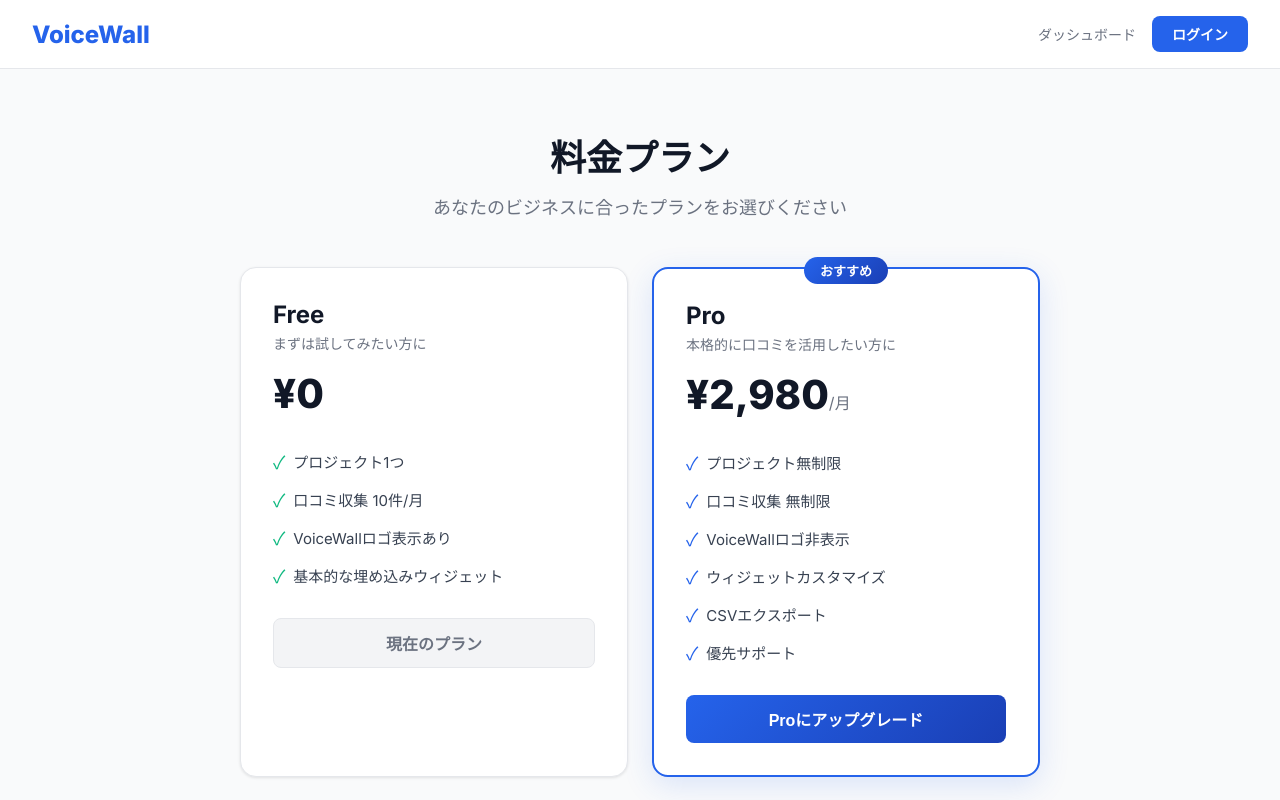
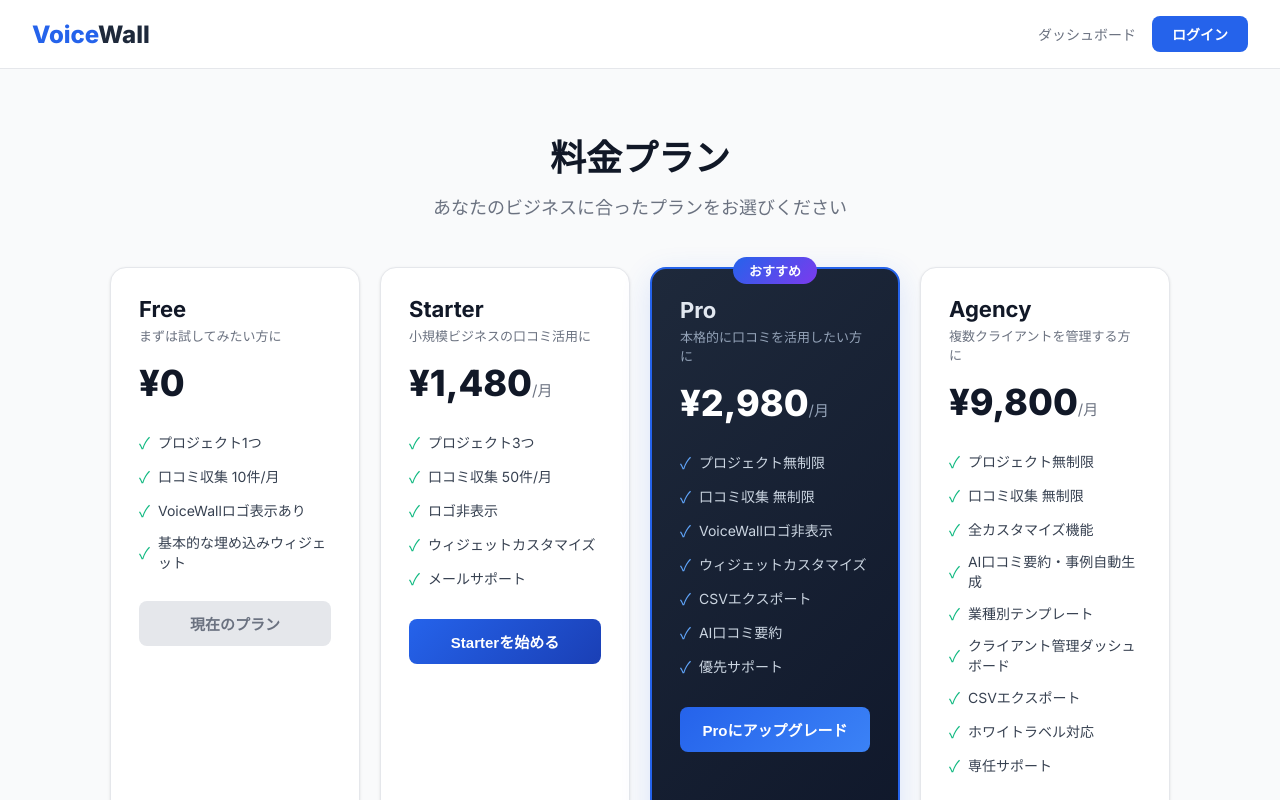
Before and after one commit to MKanasugi000/voicewall, a Next.js app: page /pricing in a window 1280 px wide. Shown: the top 800 px of the page. Built offline with nearby package versions, Linux system fonts and the light colour scheme; no server answers.

Commit message:
Update: 2026-03-09 19:15

```diff
--- a/src/app/api/stripe/webhook/route.ts
+++ b/src/app/api/stripe/webhook/route.ts
@@ -31,6 +31,7 @@
     case "checkout.session.completed": {
       const session = event.data.object;
       const userId = session.metadata?.userId;
+      const plan = session.metadata?.plan || "pro"; // metadataからプラン取得（後方互換でpro）
       const customerId = session.customer as string;
       const subscriptionId = session.subscription as string;
 
@@ -40,7 +41,7 @@
           user_id: userId,
           stripe_customer_id: customerId,
           stripe_subscription_id: subscriptionId,
-          plan: "pro",
+          plan: plan,
           status: "active",
           updated_at: new Date().toISOString(),
         });
--- a/src/app/layout.tsx
+++ b/src/app/layout.tsx
@@ -51,11 +51,27 @@
     },
     {
       "@type": "Offer",
+      name: "Starter",
+      price: "1480",
+      priceCurrency: "JPY",
+      billingIncrement: "P1M",
+      description: "プロジェクト3つ、口コミ収集50件/月",
+    },
+    {
+      "@type": "Offer",
       name: "Pro",
       price: "2980",
       priceCurrency: "JPY",
       billingIncrement: "P1M",
-      description: "プロジェクト無制限、口コミ収集無制限",
+      description: "プロジェクト無制限、口コミ収集無制限、AI口コミ要約",
+    },
+    {
+      "@type": "Offer",
+      name: "Agency",
+      price: "9800",
+      priceCurrency: "JPY",
+      billingIncrement: "P1M",
+      description: "全機能無制限、ホワイトラベル対応、専任サポート",
     },
   ],
   aggregateRating: {
--- a/src/app/pricing/page.tsx
+++ b/src/app/pricing/page.tsx
@@ -16,6 +16,23 @@
     ],
     cta: "現在のプラン",
     highlighted: false,
+    planKey: "free",
+  },
+  {
+    name: "Starter",
+    price: "¥1,480",
+    period: "/月",
+    description: "小規模ビジネスの口コミ活用に",
+    features: [
+      "プロジェクト3つ",
+      "口コミ収集 50件/月",
+      "ロゴ非表示",
+      "ウィジェットカスタマイズ",
+      "メールサポート",
+    ],
+    cta: "Starterを始める",
+    highlighted: false,
+    planKey: "starter",
   },
   {
     name: "Pro",
@@ -28,15 +45,37 @@
       "VoiceWallロゴ非表示",
       "ウィジェットカスタマイズ",
       "CSVエクスポート",
+      "AI口コミ要約",
       "優先サポート",
     ],
     cta: "Proにアップグレード",
     highlighted: true,
+    planKey: "pro",
+  },
+  {
+    name: "Agency",
+    price: "¥9,800",
+    period: "/月",
+    description: "複数クライアントを管理する方に",
+    features: [
+      "プロジェクト無制限",
+      "口コミ収集 無制限",
+      "全カスタマイズ機能",
+      "AI口コミ要約・事例自動生成",
+      "業種別テンプレート",
+      "クライアント管理ダッシュボード",
+      "CSVエクスポート",
+      "ホワイトラベル対応",
+      "専任サポート",
+    ],
+    cta: "Agencyを始める",
+    highlighted: false,
+    planKey: "agency",
   },
 ];
 
 export default function PricingPage() {
-  const [loading, setLoading] = useState(false);
+  const [loading, setLoading] = useState<string | null>(null);
   const [currentPlan, setCurrentPlan] = useState("free");
   const [userId, setUserId] = useState<string | null>(null);
   const [email, setEmail] = useState<string | null>(null);
@@ -57,18 +96,18 @@
     checkAuth();
   }, []);
 
-  const handleUpgrade = async () => {
+  const handleUpgrade = async (planKey: string) => {
     if (!userId || !email) {
       window.location.href = "/login";
       return;
     }
 
-    setLoading(true);
+    setLoading(planKey);
     try {
       const res = await fetch("/api/stripe/create-checkout", {
         method: "POST",
         headers: { "Content-Type": "application/json" },
-        body: JSON.stringify({ email, userId }),
+        body: JSON.stringify({ email, userId, plan: planKey }),
       });
       const data = await res.json();
 
@@ -80,7 +119,12 @@
     } catch {
       alert("エラーが発生しました。");
     }
-    setLoading(false);
+    setLoading(null);
+  };
+
+  const planOrder = ["free", "starter", "pro", "agency"];
+  const isUpgrade = (planKey: string) => {
+    return planOrder.indexOf(planKey) > planOrder.indexOf(currentPlan);
   };
 
   return (
@@ -94,8 +138,9 @@
         background: "white",
         borderBottom: "1px solid #E5E7EB",
       }}>
-        <a href="/" style={{ fontSize: "24px", fontWeight: 800, color: "#2563EB", textDecoration: "none" }}>
-          VoiceWall
+        <a href="/" style={{ fontSize: "24px", fontWeight: 800, textDecoration: "none" }}>
+          <span style={{ color: "#2563EB" }}>Voice</span>
+          <span style={{ color: "#1e293b" }}>Wall</span>
         </a>
         <div style={{ display: "flex", gap: "16px", alignItems: "center" }}>
           <a href="/dashboard" style={{ color: "#6B7280", textDecoration: "none", fontSize: "14px" }}>
@@ -118,7 +163,7 @@
       </nav>
 
       {/* メインコンテンツ */}
-      <div style={{ maxWidth: "900px", margin: "0 auto", padding: "60px 20px" }}>
+      <div style={{ maxWidth: "1100px", margin: "0 auto", padding: "60px 20px" }}>
         <div style={{ textAlign: "center", marginBottom: "48px" }}>
           <h1 style={{ fontSize: "36px", fontWeight: 800, color: "#111827", margin: "0 0 12px" }}>
             料金プラン
@@ -130,21 +175,22 @@
 
         <div style={{
           display: "grid",
-          gridTemplateColumns: "1fr 1fr",
-          gap: "24px",
-          maxWidth: "800px",
+          gridTemplateColumns: "repeat(4, 1fr)",
+          gap: "20px",
+          maxWidth: "1060px",
           margin: "0 auto",
         }}>
           {plans.map((plan) => (
             <div
               key={plan.name}
               style={{
-                background: "white",
+                background: plan.highlighted ? "linear-gradient(135deg, #1e293b, #0f172a)" : "white",
                 borderRadius: "16px",
-                padding: "32px",
+                padding: "28px",
                 border: plan.highlighted ? "2px solid #2563EB" : "1px solid #E5E7EB",
                 position: "relative",
                 boxShadow: plan.highlighted ? "0 8px 30px rgba(37, 99, 235, 0.15)" : "0 1px 3px rgba(0,0,0,0.1)",
+                transition: "transform 0.3s ease, box-shadow 0.3s ease",
               }}
             >
               {plan.highlighted && (
@@ -153,7 +199,7 @@
                   top: "-12px",
                   left: "50%",
                   transform: "translateX(-50%)",
-                  background: "linear-gradient(135deg, #2563EB, #1A3FB5)",
+                  background: "linear-gradient(135deg, #2563EB, #7c3aed)",
                   color: "white",
                   padding: "4px 16px",
                   borderRadius: "20px",
@@ -164,19 +210,19 @@
                 </div>
               )}
 
-              <h2 style={{ fontSize: "24px", fontWeight: 700, color: "#111827", margin: "0 0 4px" }}>
+              <h2 style={{ fontSize: "22px", fontWeight: 700, color: plan.highlighted ? "#e2e8f0" : "#111827", margin: "0 0 4px" }}>
                 {plan.name}
               </h2>
-              <p style={{ fontSize: "14px", color: "#6B7280", margin: "0 0 16px" }}>
+              <p style={{ fontSize: "13px", color: plan.highlighted ? "#94a3b8" : "#6B7280", margin: "0 0 16px" }}>
                 {plan.description}
               </p>
 
-              <div style={{ marginBottom: "24px" }}>
-                <span style={{ fontSize: "40px", fontWeight: 800, color: "#111827" }}>
+              <div style={{ marginBottom: "20px" }}>
+                <span style={{ fontSize: "36px", fontWeight: 800, color: plan.highlighted ? "#fff" : "#111827" }}>
                   {plan.price}
                 </span>
                 {plan.period && (
-                  <span style={{ fontSize: "16px", color: "#6B7280" }}>{plan.period}</span>
+                  <span style={{ fontSize: "15px", color: plan.highlighted ? "#94a3b8" : "#6B7280" }}>{plan.period}</span>
                 )}
               </div>
 
@@ -186,11 +232,11 @@
                     display: "flex",
                     alignItems: "center",
                     gap: "8px",
-                    padding: "6px 0",
-                    fontSize: "15px",
-                    color: "#374151",
+                    padding: "5px 0",
+                    fontSize: "14px",
+                    color: plan.highlighted ? "#cbd5e1" : "#374151",
                   }}>
-                    <span style={{ color: plan.highlighted ? "#2563EB" : "#10B981", fontSize: "18px" }}>
+                    <span style={{ color: plan.highlighted ? "#60a5fa" : "#10B981", fontSize: "16px", flexShrink: 0 }}>
                       &#10003;
                     </span>
                     {feature}
@@ -198,62 +244,90 @@
                 ))}
               </ul>
 
-              {plan.name === "Pro" ? (
-                currentPlan === "pro" ? (
+              {currentPlan === plan.planKey ? (
                 <button
                   disabled
                   style={{
                     width: "100%",
                     padding: "12px",
-                      background: "#E5E7EB",
-                      color: "#6B7280",
+                    background: plan.highlighted ? "rgba(255,255,255,0.1)" : "#E5E7EB",
+                    color: plan.highlighted ? "#94a3b8" : "#6B7280",
                     border: "none",
                     borderRadius: "8px",
-                      fontSize: "16px",
+                    fontSize: "15px",
                     fontWeight: 600,
                   }}
                 >
                   現在のプラン
                 </button>
-                ) : (
+              ) : plan.planKey === "free" ? (
                 <button
-                    onClick={handleUpgrade}
-                    disabled={loading}
+                  disabled
                   style={{
                     width: "100%",
                     padding: "12px",
-                      background: loading ? "#93C5FD" : "linear-gradient(135deg, #2563EB, #1A3FB5)",
+                    background: "white",
+                    color: "#6B7280",
+                    border: "1px solid #E5E7EB",
+                    borderRadius: "8px",
+                    fontSize: "15px",
+                    fontWeight: 600,
+                  }}
+                >
+                  Freeプラン
+                </button>
+              ) : isUpgrade(plan.planKey) ? (
+                <button
+                  onClick={() => handleUpgrade(plan.planKey)}
+                  disabled={loading === plan.planKey}
+                  style={{
+                    width: "100%",
+                    padding: "12px",
+                    background: loading === plan.planKey ? "#93C5FD" : plan.highlighted ? "linear-gradient(135deg, #2563EB, #3b82f6)" : "linear-gradient(135deg, #2563EB, #1A3FB5)",
                     color: "white",
                     border: "none",
                     borderRadius: "8px",
-                      fontSize: "16px",
+                    fontSize: "15px",
                     fontWeight: 600,
-                      cursor: loading ? "not-allowed" : "pointer",
+                    cursor: loading === plan.planKey ? "not-allowed" : "pointer",
                   }}
                 >
-                    {loading ? "処理中..." : plan.cta}
+                  {loading === plan.planKey ? "処理中..." : plan.cta}
                 </button>
-                )
               ) : (
                 <button
                   disabled
                   style={{
                     width: "100%",
                     padding: "12px",
-                    background: currentPlan === "free" ? "#F3F4F6" : "white",
-                    color: "#6B7280",
+                    background: "white",
+                    color: "#9CA3AF",
                     border: "1px solid #E5E7EB",
                     borderRadius: "8px",
-                    fontSize: "16px",
+                    fontSize: "15px",
                     fontWeight: 600,
                   }}
                 >
-                  {currentPlan === "free" ? "現在のプラン" : "Freeプラン"}
+                  現在のプランに含まれます
                 </button>
               )}
             </div>
           ))}
         </div>
+
+        {/* レスポンシブ用CSS */}
+        <style dangerouslySetInnerHTML={{ __html: `
+          @media (max-width: 900px) {
+            div[style*="gridTemplateColumns: repeat(4"] {
+              grid-template-columns: repeat(2, 1fr) !important;
+            }
+          }
+          @media (max-width: 560px) {
+            div[style*="gridTemplateColumns: repeat(4"] {
+              grid-template-columns: 1fr !important;
+            }
+          }
+        `}} />
 
         <p style={{ textAlign: "center", marginTop: "32px", color: "#9CA3AF", fontSize: "13px" }}>
           決済はStripeで安全に処理されます。いつでもキャンセル可能です。
--- a/src/lib/stripe.ts
+++ b/src/lib/stripe.ts
@@ -2,8 +2,10 @@
 
 export const stripe = new Stripe(process.env.STRIPE_SECRET_KEY || "");
 
-// Proプランの価格ID（Stripeで作成後にここに設定）
+// 価格ID（Stripeで作成後に環境変数に設定）
+export const STARTER_PRICE_ID = process.env.STRIPE_STARTER_PRICE_ID || "";
 export const PRO_PRICE_ID = process.env.STRIPE_PRO_PRICE_ID || "";
+export const AGENCY_PRICE_ID = process.env.STRIPE_AGENCY_PRICE_ID || "";
 
 // プラン定義
 export const PLANS = {
@@ -12,7 +14,20 @@
     price: 0,
     projects: 1,
     testimonials: 10, // 月10件まで
-    features: ["プロジェクト1つ", "口コミ収集 10件/月", "VoiceWallロゴ表示あり"],
+    features: ["プロジェクト1つ", "口コミ収集 10件/月", "基本ウィジェット", "VoiceWallロゴ表示あり"],
+  },
+  starter: {
+    name: "Starter",
+    price: 1480,
+    projects: 3,
+    testimonials: 50, // 月50件まで
+    features: [
+      "プロジェクト3つ",
+      "口コミ収集 50件/月",
+      "ロゴ非表示",
+      "ウィジェットカスタマイズ",
+      "メールサポート",
+    ],
   },
   pro: {
     name: "Pro",
@@ -25,6 +40,25 @@
       "ロゴ非表示",
       "ウィジェットカスタマイズ",
       "CSVエクスポート",
+      "AI口コミ要約",
+      "優先サポート",
+    ],
+  },
+  agency: {
+    name: "Agency",
+    price: 9800,
+    projects: -1, // 無制限
+    testimonials: -1, // 無制限
+    features: [
+      "プロジェクト無制限",
+      "口コミ収集 無制限",
+      "全カスタマイズ機能",
+      "AI口コミ要約・事例自動生成",
+      "業種別テンプレート",
+      "クライアント管理ダッシュボード",
+      "CSVエクスポート",
+      "ホワイトラベル対応",
+      "専任サポート",
     ],
   },
 };
```
Also changed, not shown: src/app/api/stripe/create-checkout/route.ts (+16 -5 lines), src/app/page.tsx (+33 -5 lines). Lines whose indentation alone changed are shown as unchanged.
